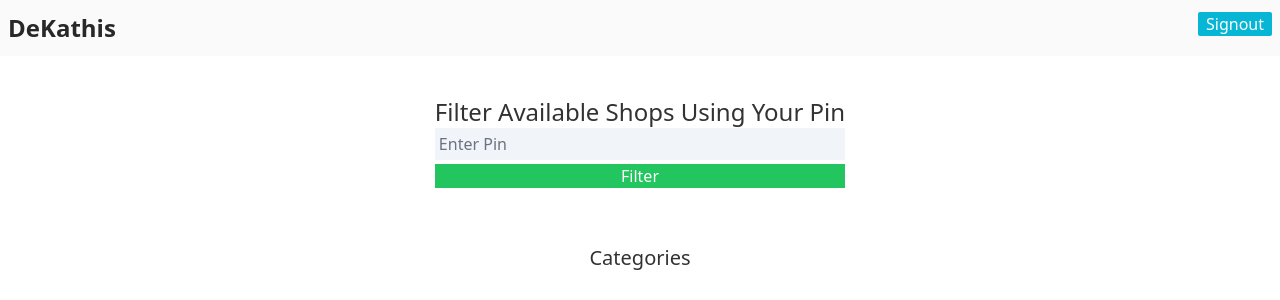
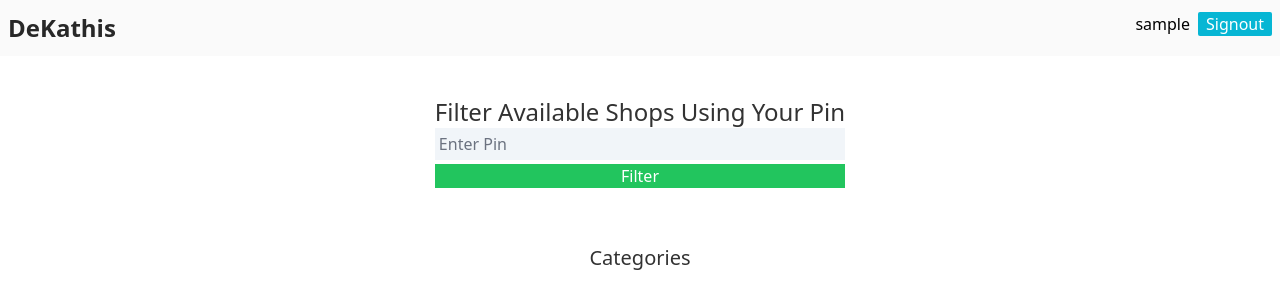
Before and after one commit to Ravish-kum/Dekhatis, a Django app: page /categories/ in a window 1280 px wide. Shown: the top 300 px of the page. Run offline with Django 3.2, Linux system fonts and the light colour scheme; the visitor is signed in with stand-in values (Sample User, id 1); data that the repository does not hold is empty; style sheets or scripts are compiled from the project's sources; some libraries are stand-ins or nearby versions.

Commit message:
Signin redirects to home and navbar displays username

```diff
--- a/woodywood/authentications/views.py
+++ b/woodywood/authentications/views.py
@@ -34,8 +34,8 @@ def signin(request):
         if user is not None:
             login(request, user)
             name=user.first_name
-            return render(request, 'frontend/home.html', {'name':name})
             #return render(request, 'frontend/home.html', {'name':name})
+            return redirect('/')
         else:
             messages.error(request, "bad credentials")
             return redirect('home')
--- a/woodywood/frontend/templates/frontend/navbar.html
+++ b/woodywood/frontend/templates/frontend/navbar.html
@@ -14,7 +14,7 @@
         <a href="/"><button type="button" class="text-[rgb(40,40,40)] text-2xl font-bold">DeKathis</button></a>
       </div>
       <div class="flex">
-        <h3>{{ name }}</h3>
+        <h3 class="mx-2">{{ user }}</h3>
         <a href="{% url 'authentications:signout' %}"><button type="submit" class="bg-cyan-500 px-2 text-white rounded-sm">Signout</button></a>
       </div>
 
```
